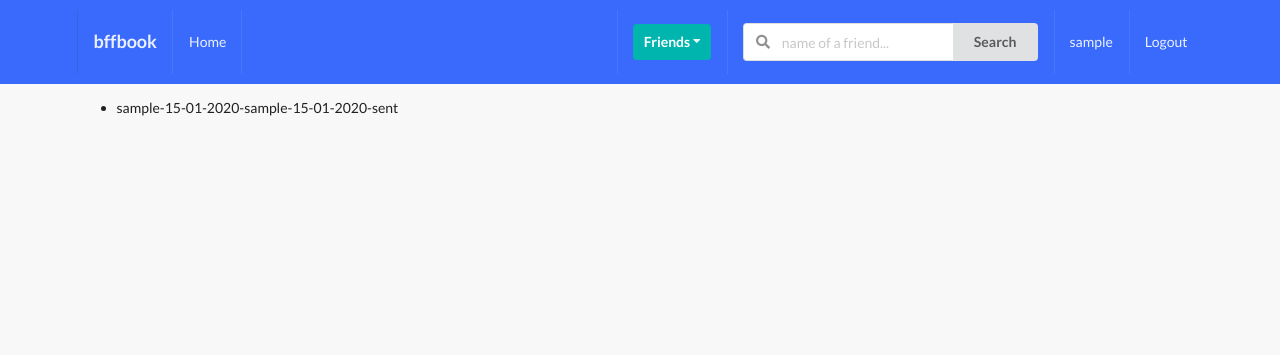
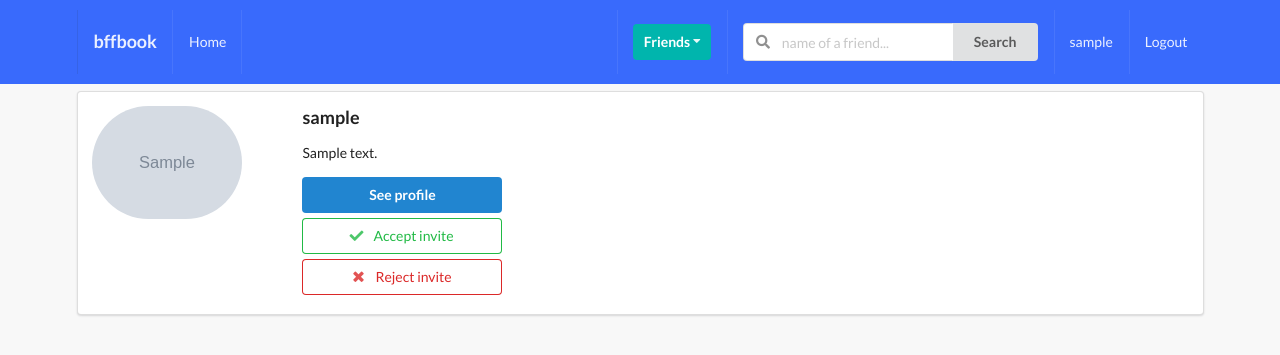
Before and after one commit to GBrachetta/SocNet, a Django app: page /profiles/my-invites/ in a window 1280 px wide. Shown: the top 355 px of the page. Run offline with Django 4.2, Linux system fonts and the light colour scheme; a user stored in the database is signed in; tables that the repository leaves empty hold one stand-in row (values such as "Sample post"); grey boxes marked "Sample" are stand-in pictures; some libraries are stand-ins or nearby versions.

Commit message:
Add accept and reject invitations views

```diff
--- a/profiles/templates/profiles/my_invites.html
+++ b/profiles/templates/profiles/my_invites.html
@@ -5,12 +5,47 @@ my invites
 
 {% block content %}
 
-<ul>
-    {% for item in qs %}
-    <li>
-        {{ item }}
-    </li>
-    {% endfor %}
-</ul>
+
+{% if is_empty %}
+<h1>No invitations here</h1>
+{% endif %}
+
+{% for obj in qs %}
+<div class="ui segment">
+    <div class="ui grid">
+        <div class="row">
+            <div class="three wide column">
+                <img src="{{ obj.avatar.url }}" alt="" class="ui small circular image">
+            </div>
+            <div class="thirteen wide column">
+                <h3>{{ obj.user}}</h3>
+                <p>{{ obj.bio }}</p>
+                <a href="">
+                    <button class="ui primary button w-big mb-5">See profile</button>
+                </a>
+
+                <form action="{% url 'profiles:accept-invite' %}" method="POST">
+                    {% csrf_token %}
+                    <input type="hidden" name="profile_pk" value="{{ obj.pk }}">
+                    <button type="submit" class="ui positive basic button w-big mb-5">
+                        <i class="check icon"></i>
+                        Accept invite
+                    </button>
+                </form>
+
+                <form action="{% url 'profiles:reject-invite' %}" method="POST">
+                    {% csrf_token %}
+                    <input type="hidden" name="profile_pk" value="{{ obj.pk }}">
+                    <button type="submit" class="ui negative basic button w-big mb-5">
+                        <i class="close icon"></i>
+                        Reject invite
+                    </button>
+                </form>
+
+            </div>
+        </div>
+    </div>
+</div>
+{% endfor %}
 
 {% endblock content %}
--- a/profiles/urls.py
+++ b/profiles/urls.py
@@ -6,7 +6,9 @@ from .views import (
     invites_profiles_list_view,
     ProfileListView,
     send_invitation,
-    remove_from_friends
+    remove_from_friends,
+    accept_invitation,
+    reject_invitation,
 )
 
 app_name = "profiles"
@@ -18,4 +20,6 @@ urlpatterns = [
     path("to-invite/", invites_profiles_list_view, name="to-invite-view"),
     path("send-invite/", send_invitation, name="send-invite"),
     path("remove-friend/", remove_from_friends, name="remove-friend"),
+    path("my-invites/accept", accept_invitation, name="accept-invite"),
+    path("my-invites/reject", reject_invitation, name="reject-invite"),
 ]
--- a/profiles/views.py
+++ b/profiles/views.py
@@ -1,4 +1,4 @@
-from django.shortcuts import redirect, render
+from django.shortcuts import redirect, render, get_object_or_404
 from django.views.generic import ListView
 from django.contrib.auth.models import User
 from django.db.models import Q
@@ -33,12 +33,43 @@ def invites_received_view(request):
 
     profile = Profile.objects.get(user=request.user)
     qs = Relationship.objects.invitations_received(profile)
+    result = list(map(lambda x: x.sender, qs))
+    is_empty = False
+    if len(result) == 0:
+        is_empty = True
 
     context = {
-        "qs": qs,
+        "qs": result,
+        "is_empty": is_empty,
     }
 
     return render(request, "profiles/my_invites.html", context)
+
+
+def accept_invitation(request):
+    if request.method == "POST":
+        pk = request.POST.get("profile_pk")
+        sender = Profile.objects.get(pk=pk)
+        receiver = Profile.objects.get(user=request.user)
+        rel = get_object_or_404(
+            Relationship, sender=sender, receiver=receiver
+        )
+        if rel.status == 'sent':
+            rel.status = 'accepted'
+            rel.save()
+    return redirect('profiles:my-invites-view')
+
+
+def reject_invitation(request):
+    if request.method == "POST":
+        pk = request.POST.get("profile_pk")
+        sender = Profile.objects.get(pk=pk)
+        receiver = Profile.objects.get(user=request.user)
+        rel = get_object_or_404(
+            Relationship, sender=sender, receiver=receiver
+        )
+        rel.delete()
+    return redirect('profiles:my-invites-view')
 
 
 def invites_profiles_list_view(request):
```
